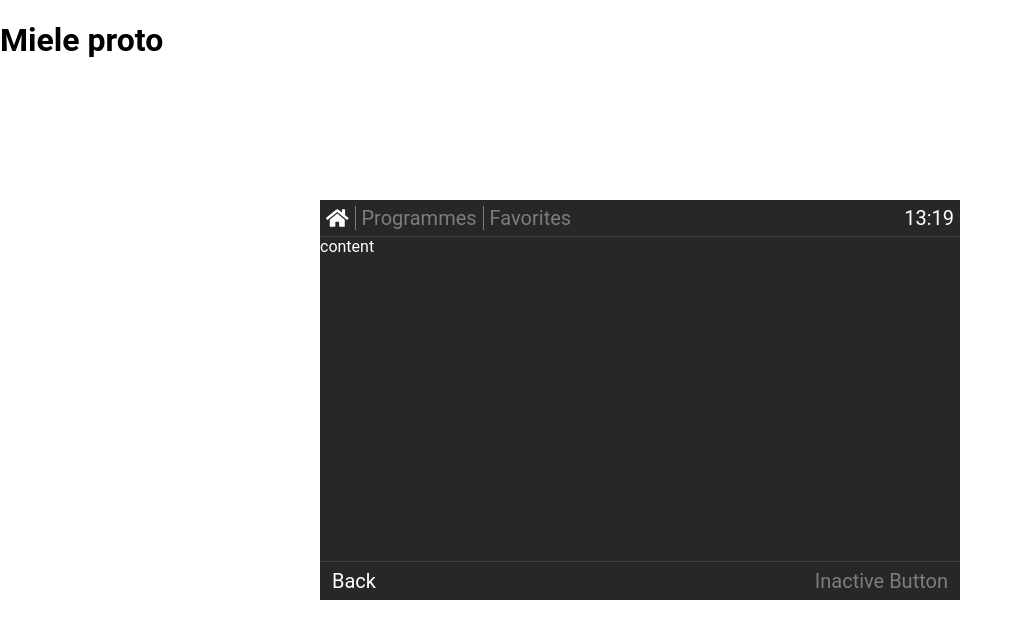
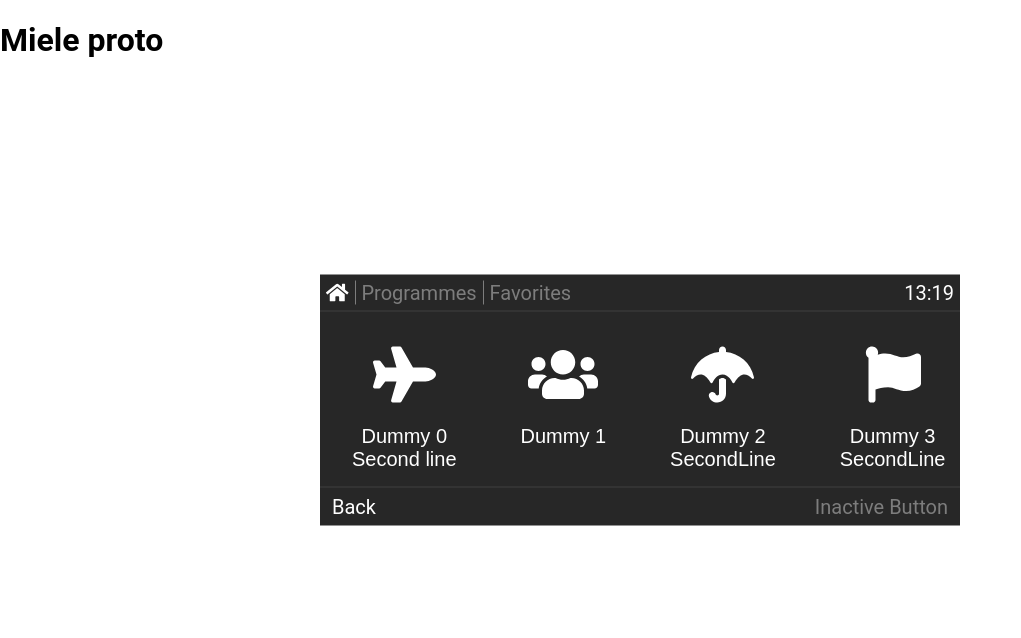
Before and after one commit to bogdan-rotariu/miele-prototype, a React (Create React App) app: page / in a window 1280 px wide. Shown: the top 638 px of the page, without its empty margins (0-1021 px from the left). Built offline with nearby package versions, Linux system fonts and the light colour scheme; a web font is replaced by a local one.

Commit message:
feat: add ScrollerContainer, mocked listOfPrograms, added styles to ProgramItem

```diff
--- /dev/null
+++ b/src/components/atoms/program-item/program-item.jsx
@@ -0,0 +1,30 @@
+import classNames from 'classnames'
+import { string, func, bool, node } from 'prop-types'
+import styles from './program-item.module.scss'
+
+export const ProgramItem = ({ label, onClick, icon, subLabel, isActive }) => {
+    if (!label || !icon) {
+        return null
+    }
+
+    return (
+        <button
+            className={classNames(styles.container, {
+                [styles.active]: isActive,
+            })}
+            onClick={onClick}
+        >
+            <span className={styles.icon}>{icon}</span>
+            <span className={styles.label}>{label}</span>
+            {subLabel && <span className={styles.subLabel}>{subLabel}</span>}
+        </button>
+    )
+}
+
+ProgramItem.propTypes = {
+    label: string.isRequired,
+    onClick: func.isRequired,
+    icon: node.isRequired,
+    subLabel: string,
+    isActive: bool,
+}
--- /dev/null
+++ b/src/components/atoms/program-item/program-item.module.scss
@@ -0,0 +1,23 @@
+.container {
+    align-items: center;
+    background: none;
+    border: 0;
+    cursor: pointer;
+    color: var(--color-white);
+    display: flex;
+    font-size: 1.25rem;
+    flex-direction: column;
+    flex: 1 0 auto;
+    padding: 0;
+    outline: 0;
+    padding: 1rem 2rem;
+}
+
+.active {
+    color: var(--color-primary);
+}
+
+.icon {
+    font-size: 3.5rem;
+    margin: 1rem 0;
+}
--- /dev/null
+++ b/src/components/atoms/scroller-container/index.js
@@ -0,0 +1 @@
+export { ScrollerContainer } from './scroller-container'
--- /dev/null
+++ b/src/components/atoms/scroller-container/scroller-container.jsx
@@ -0,0 +1,10 @@
+import { node } from 'prop-types'
+import styles from './scroller-container.module.scss'
+
+export const ScrollerContainer = ({ children }) => (
+    <div className={styles.container}>{children}</div>
+)
+
+ScrollerContainer.propTypes = {
+    children: node.isRequired,
+}
--- /dev/null
+++ b/src/components/atoms/scroller-container/scroller-container.module.scss
@@ -0,0 +1,5 @@
+.container {
+    display: flex;
+    flex-direction: row;
+    overflow: hidden;
+}
--- a/src/components/organisms/program-list/program-list.jsx
+++ b/src/components/organisms/program-list/program-list.jsx
@@ -1,12 +1,32 @@
+import { useState } from 'react'
+import { ProgramItem } from '../../atoms/program-item/program-item'
+import { ScrollerContainer } from '../../atoms/scroller-container'
 import { ProgramListTopBar } from '../../molecules'
 import { ProgramListFooter } from '../../molecules/program-list-footer'
+import { listOfPrograms } from './program-list-mock'
 import styles from './program-list.module.scss'
 
 export const ProgramList = () => {
+    const [activeItem, setActiveItem] = useState(null)
+
     return (
         <section className={styles.container}>
             <ProgramListTopBar />
-            <div>content</div>
+            <ScrollerContainer>
+                {listOfPrograms.map(({ icon, label, subLabel }, index) => {
+                    const key = `${label}-${index}`
+                    return (
+                        <ProgramItem
+                            key={key}
+                            icon={icon}
+                            label={`${label} ${index}`}
+                            subLabel={subLabel}
+                            isActive={activeItem === key}
+                            onClick={() => setActiveItem(key)}
+                        />
+                    )
+                })}
+            </ScrollerContainer>
             <ProgramListFooter />
         </section>
     )
--- a/src/components/organisms/program-list/program-list.module.scss
+++ b/src/components/organisms/program-list/program-list.module.scss
@@ -6,7 +6,7 @@
     grid-template-rows: min-content 1fr min-content;
 
     width: max(400px, 50%);
-    height: 50vh;
+    // height: 50vh;
     position: absolute;
     top: 50%;
     left: 50%;
```
Also changed, not shown: src/components/organisms/program-list/program-list-mock.js (renamed from src/components/organisms/program-list/programs-mock.js).
